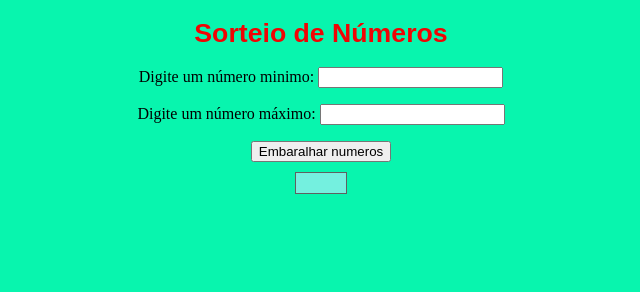
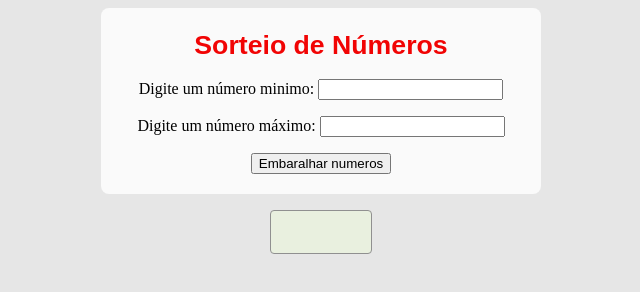
Before and after one commit to FabianoPereiraOne/Sorteio-de-numeros, a plain HTML site: page Sorteador/index.html in a window 1280 px wide. Shown: the whole page, without its empty margins (319-959 px from the left). Drawn offline with Linux system fonts and the light colour scheme.

Commit message:
Alterações no Layout

```diff
--- a/Sorteador/estilo.css
+++ b/Sorteador/estilo.css
@@ -1,9 +1,15 @@
 body{
-    background-color: rgb(8, 245, 174);
+    background-color: rgb(230, 230, 230);
 }
 div#painel {
     display:block;
     text-align: center;
+    width: 440px;
+    margin: auto;
+    padding-bottom: 20px;
+    padding-top: 4px;
+    background-color: rgb(250, 250, 250);
+    border-radius: 8px;
 }
 div#painel h1{
     font: normal 20pt Arial;
@@ -11,12 +17,14 @@ div#painel h1{
     font-weight: bold;
 }
 div#res{
-    display:block;
+    display: block;
     text-align: center;
-    border: 1px solid #606060;
-    width: 50px;
+    border: 1px solid #909090;
+    width: 100px;
     margin: auto;
-    height: 20px;
-    margin-top: 10px;
-    background-color: rgb(116, 240, 223);
+    height: 42px;
+    margin-top: 16px;
+    background-color: rgb(233, 240, 223);
+    font-size: 36px;
+    border-radius: 4px;
 }
```
